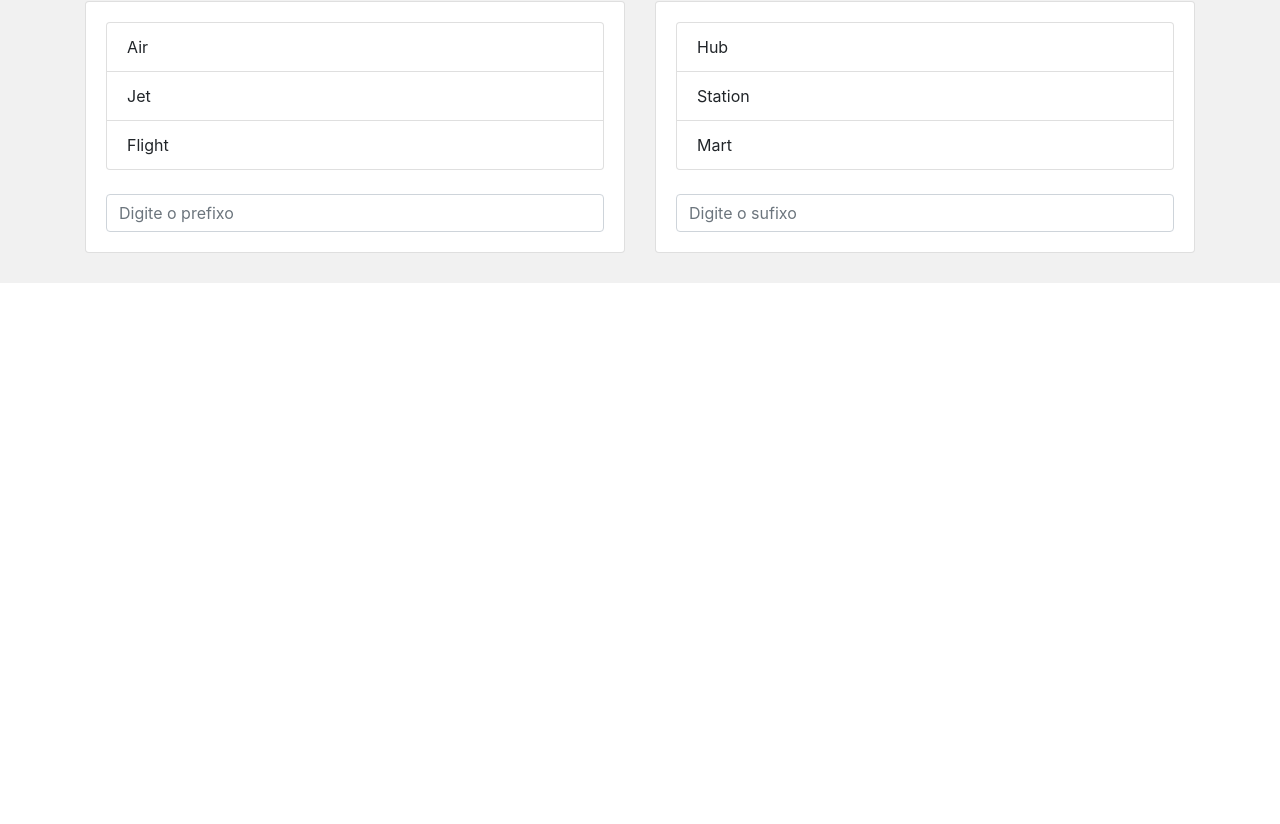
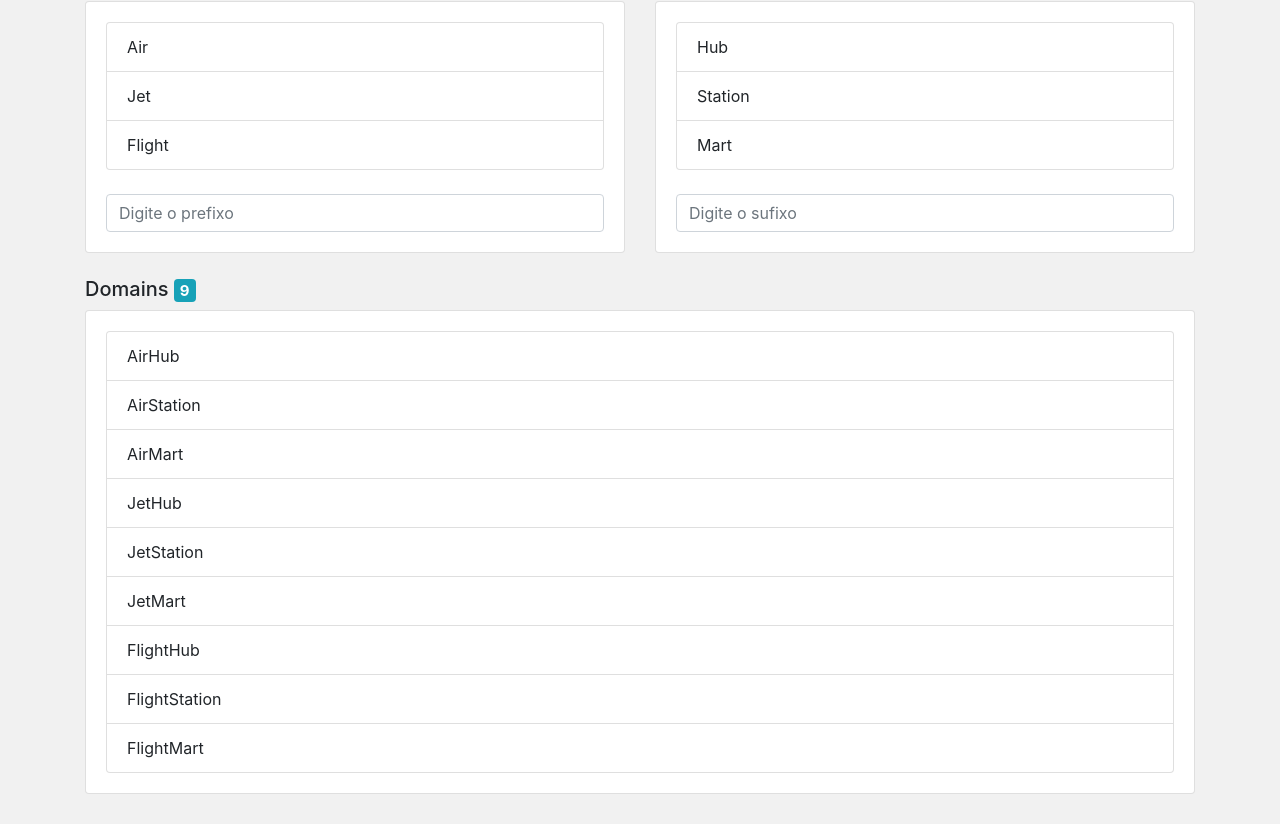
Before and after one commit to FelipeFontouraBr/WordCombination-Project, a Vue app: page / in a window 1280 px wide. Shown: the part 221-1045 px from the top of the page. Before the commit the page ends 800 px from the top, so only its background shows below. Built offline with nearby package versions, Linux system fonts and the light colour scheme.

Commit message:
Object domains created
Object domains created with setting

```diff
--- a/src/App.vue
+++ b/src/App.vue
@@ -37,6 +37,17 @@
             </div>
           </div>
         </div>
+        <br/>
+        <h5>Domains <span class="badge badge-info">{{ domains.length }}</span></h5>
+        <div class="card">
+          <div class="card-body">
+            <ul class="list-group">
+              <li class="list-group-item" v-for="domain in domains" v-bind:key="domain">
+                {{ domain }}
+              </li>
+            </ul>
+          </div>
+        </div>
       </div>
     </div>
   </div>
@@ -51,7 +62,8 @@ export default {
   data() {//Método
     return { //retorno um objeto que será disponivel para o sistema de tamplate
       prefixes: ['Air', 'Jet', 'Flight'],
-      sufixes: ['Hub', 'Station', 'Mart']
+      sufixes: ['Hub', 'Station', 'Mart'],
+      domains: ['AirHub', 'AirStation', 'AirMart', 'JetHub', 'JetStation', 'JetMart', 'FlightHub', 'FlightStation', 'FlightMart']
     }
   }
 
```
